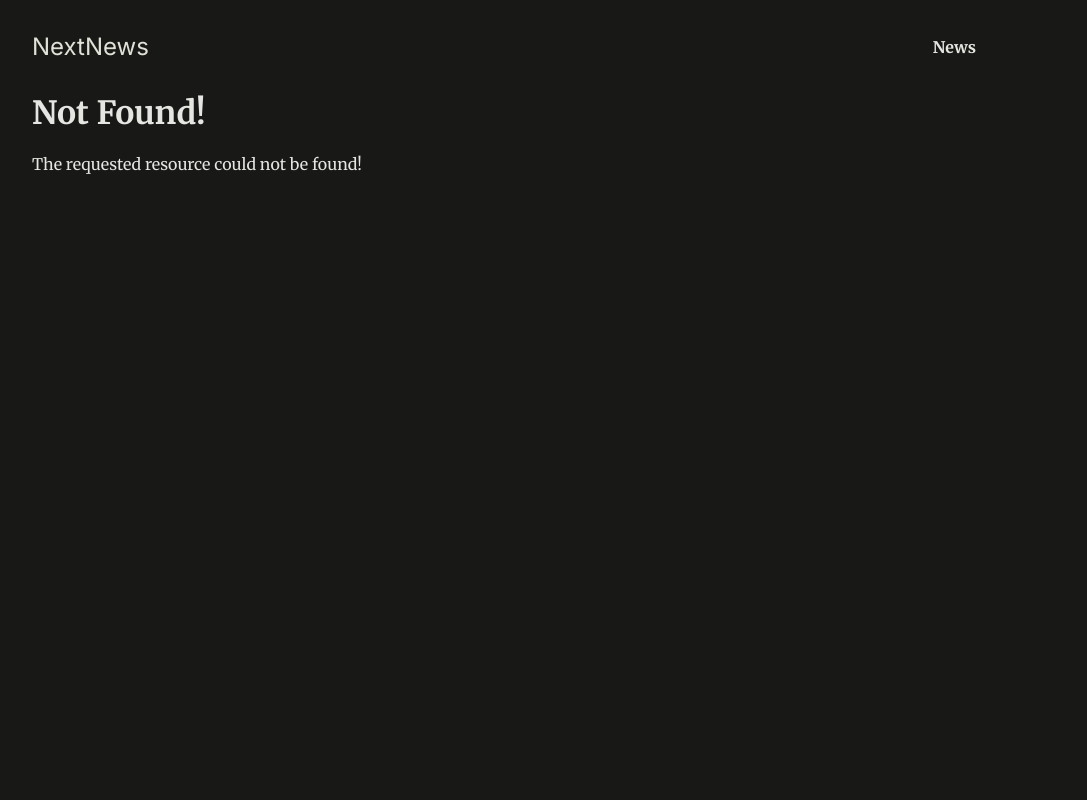
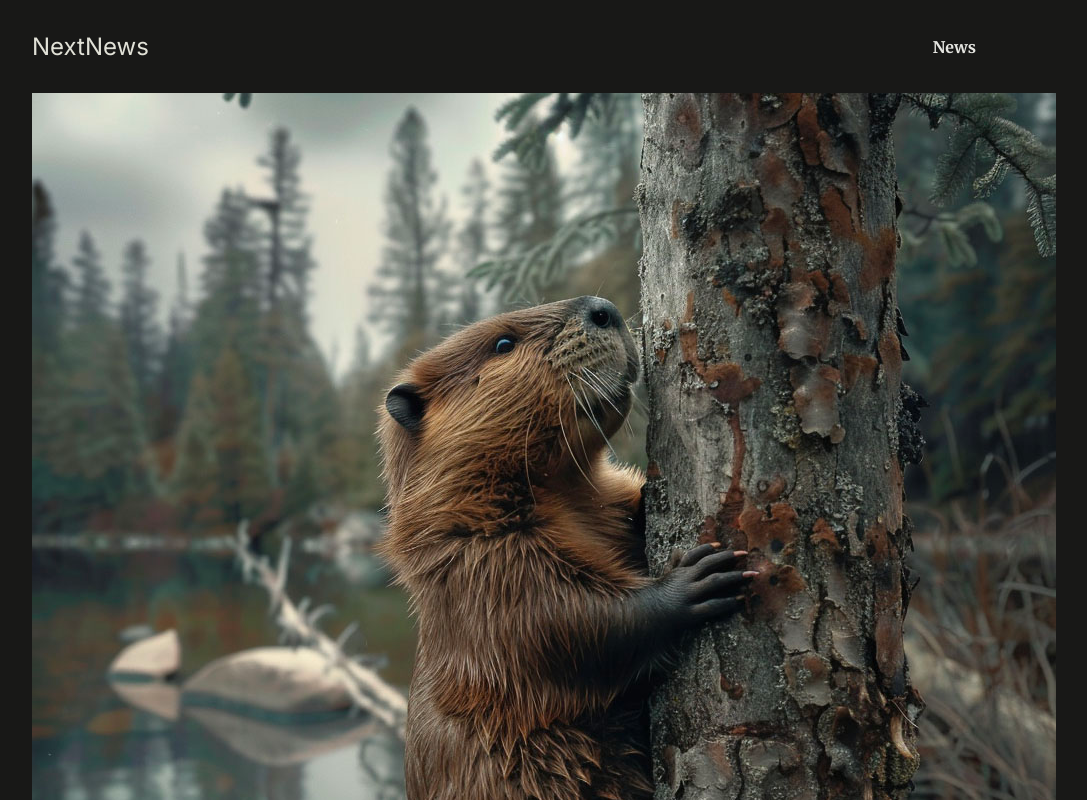
Before and after one commit to zzz-icy/nextjs-routing-page-rendering-deep-dive, a Next.js app: page /news/beaver-plague/image in a window 1280 px wide. Before the commit this address had no page. Shown: the top 800 px of the page, without its empty margins (128-1215 px from the left). Built offline with nearby package versions, Linux system fonts and the light colour scheme.

Commit message:
Nested Routes Inside Dynamic Routes

```diff
--- /dev/null
+++ b/app/news/[slug]/image/page.js
@@ -0,0 +1,18 @@
+import { DUMMY_NEWS } from "@/dummy-news"
+import { notFound } from "next/navigation"
+
+export default function imagePage({ params }) {
+	const newsItemSlug = params.slug
+	const newsItem = DUMMY_NEWS.find((news) => news.slug === newsItemSlug)
+	if (!newsItem) {
+		notFound()
+	}
+	return (
+		<div className='fullscreen-image'>
+			<img
+				src={`/images/news/${newsItem.image}`}
+				alt={newsItem.title}
+			/>
+		</div>
+	)
+}
```
Also changed, not shown: app/news/[slug]/page.js (+7 -5 lines).
